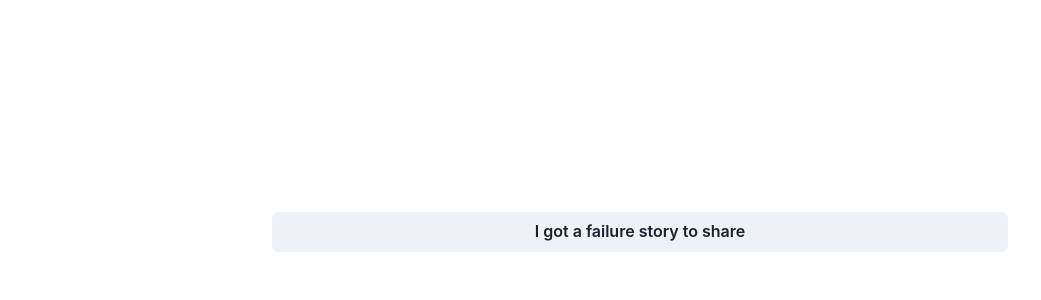
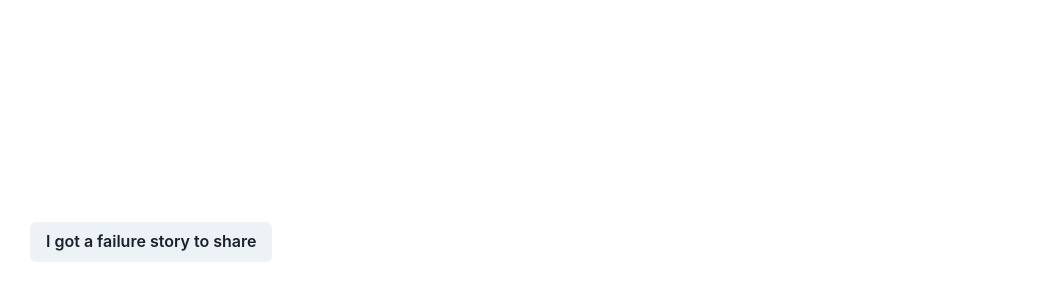
Before and after one commit to GPT-Engineer-App/failure-tales, a React (Vite) app: page / in a window 1280 px wide. Shown: the part 128-428 px from the top of the page, without its empty margins (0-1041 px from the left). Built offline with nearby package versions, Linux system fonts and the light colour scheme.

Commit message:
Updated the `Flex` component to position the button at 30px from the top and 30px from the left margin.
Prompt: place this button at 30 px from top and 30 px from left margin.

```diff
--- a/src/pages/Index.jsx
+++ b/src/pages/Index.jsx
@@ -66,7 +66,7 @@ const Index = () => {
 
   return (
     <Container maxW="container.md" py={5}>
-      <Flex height="80vh" align="top" justify="center" direction="column">
+      <Flex height="80vh" align="top" justify="center" direction="column" position="absolute" top="30px" left="30px">
         <Button mt={10} onClick={onToggle}>
           I got a failure story to share
         </Button>
```
